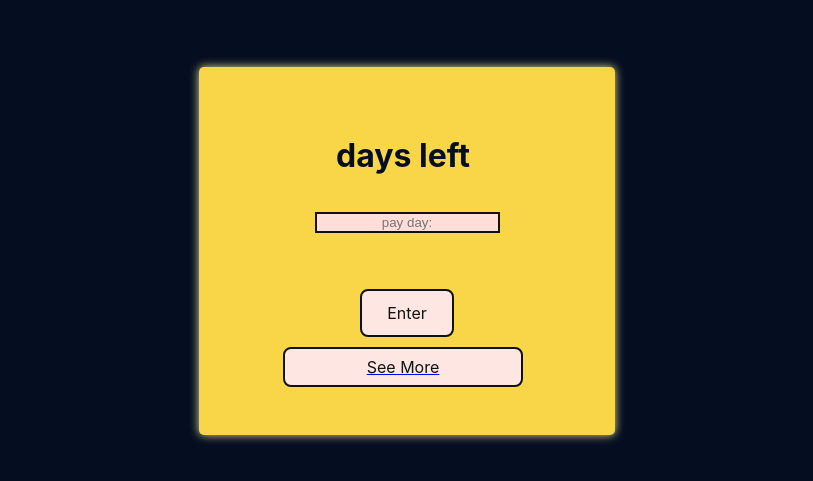
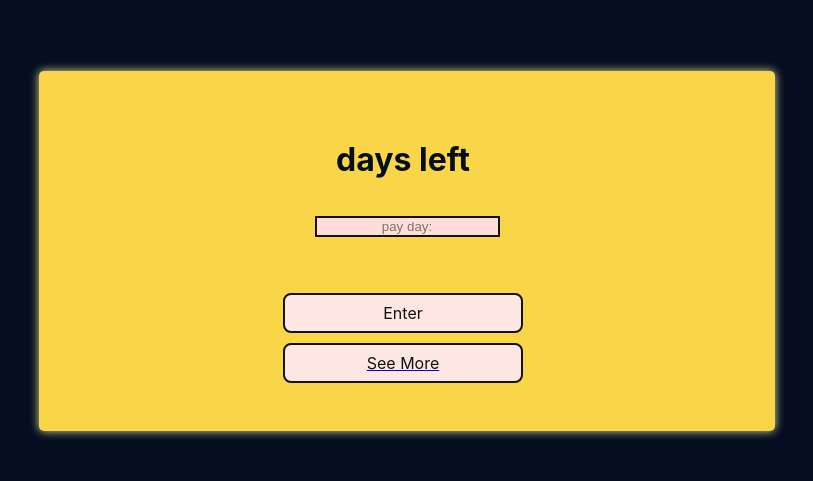
Before and after one commit to andreeabrindea/TillPayDay, a React (Create React App) app: page / in a window 1280 px wide. Shown: the part 149-630 px from the top of the page, without its empty margins (233-1046 px from the left). Built offline with nearby package versions, Linux system fonts and the light colour scheme.

Commit message:
changed the width

```diff
--- a/src/how_much/howMuch.css
+++ b/src/how_much/howMuch.css
@@ -6,6 +6,7 @@
     align-items: center;
     height: 100vh; /* Set the height of the body to 100% of the viewport height */
     background-color: #050d21;
+    width: 100vw;
   }
 
   .until {
@@ -15,8 +16,8 @@
     /* 1em = one times the computed font size of the container. */
     padding: 3em;
     margin: 2em;
-    max-width: 50vh;
-    min-width: 40vh;
+    max-width: 90vw;
+    min-width: 50vw;
     color: #050d21;
     border-radius: 5px;
     background-color: #f8d648;
@@ -68,6 +69,10 @@
     align-items: center;
     margin-bottom: 10px;
     margin-top: 0.5vh;
+    padding: 0 14px;
+    min-width: 30vh;
+    min-height: 5vh;
+    align-items: center;
     background-color: #fee6e3;
     border: 2px solid #111;
     border-radius: 8px;
@@ -77,11 +82,10 @@
     display: flex;
     font-family: Inter,sans-serif;
     font-size: 16px;
-    height: 48px;
+    height: 4vh;
     justify-content: center;
-    line-height: 24px;
+    line-height: 20px;
     max-width: 100%;
-    padding: 0 25px;
     position: relative;
     text-align: center;
     text-decoration: none;
@@ -89,6 +93,7 @@
     -webkit-user-select: none;
     touch-action: manipulation;
     z-index: 1;
+    margin-right: 1vh;
   }
 
   .button:active {
```
